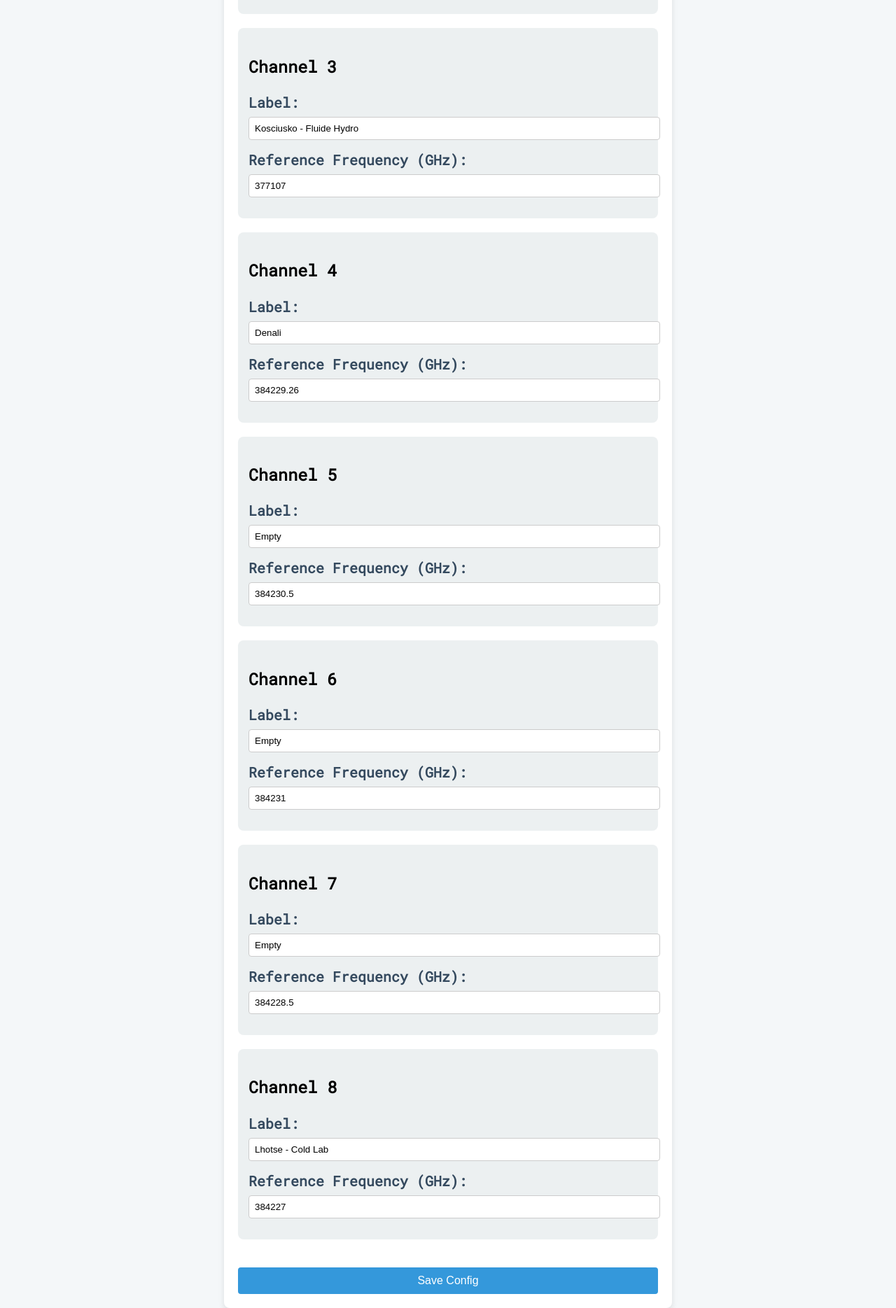
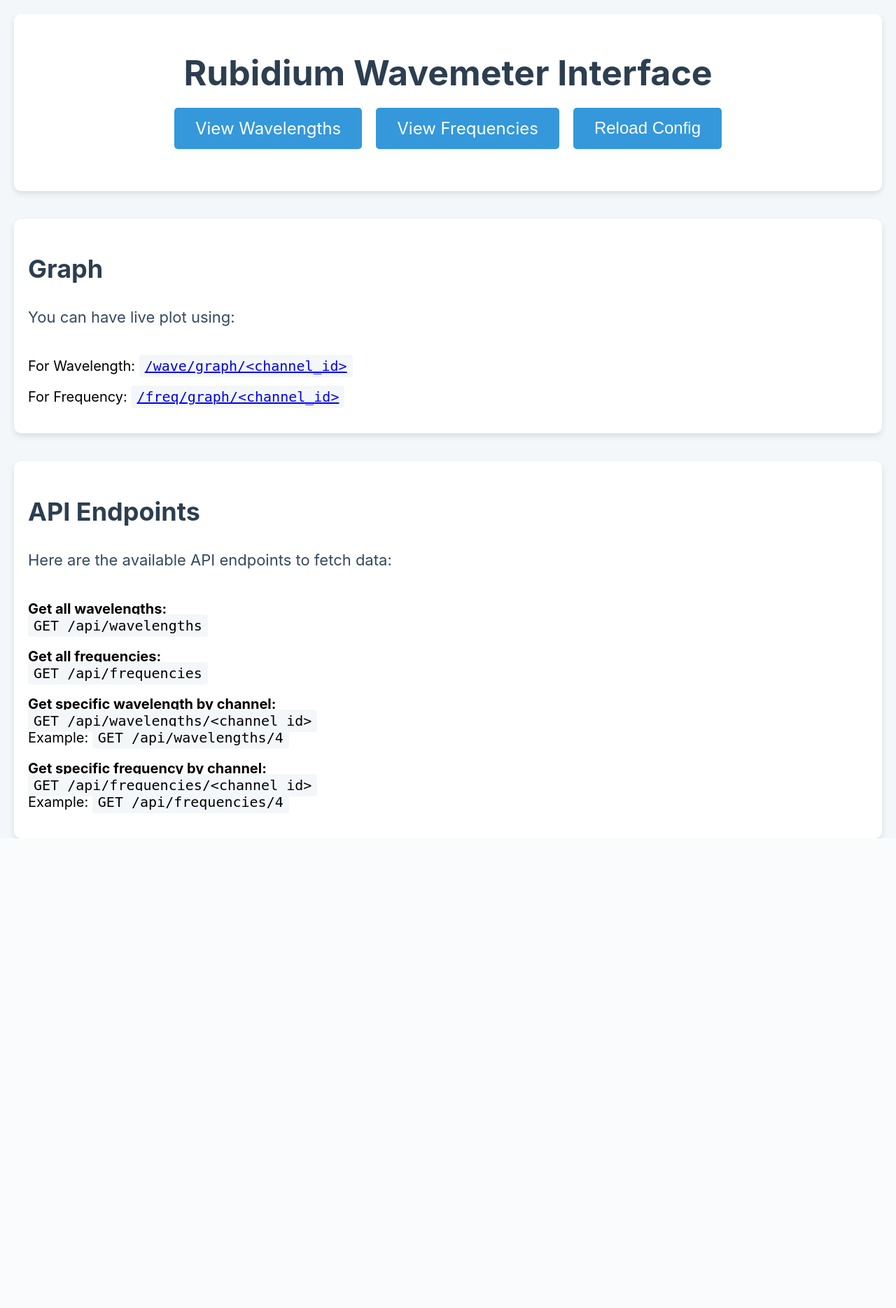
Before and after one commit to Quantum-Optics-LKB/LambdaMeterWeb, a Flask app: page / in a window 1280 px wide. Shown: the whole page at 70% size. After the commit the page ends 1198 px from the top, so only its background shows below. Run offline with Flask 2, Linux system fonts and the light colour scheme; parts of the project's set-up code (start-up, migrations or seed data) failed here and were passed over.

Commit message:
update edit_config.html and home.html

```diff
--- a/templates/home.html
+++ b/templates/home.html
@@ -3,158 +3,74 @@
 <head>
     <meta charset="UTF-8">
     <meta name="viewport" content="width=device-width, initial-scale=1.0">
-    <title>Edit Config</title>
-    <link href="https://fonts.googleapis.com/css?family=Roboto+Mono&display=swap" rel="stylesheet">
+    <title>Wavemeter API Home</title>
+    <link href="https://fonts.googleapis.com/css2?family=Roboto:wght@400;700&display=swap" rel="stylesheet">
     <link rel="stylesheet" href="/static/styles.css">
-    <style>
-        body {
-            font-family: 'Roboto Mono', monospace;
-            background-color: #f4f7f9;
-            margin: 0;
-            padding: 0;
-            display: flex;
-            justify-content: center;
-            align-items: center;
-            height: 100vh;
-        }
-
-        h1 {
-            color: #2c3e50;
-            text-align: center;
-            margin-bottom: 20px;
-        }
-
-        form {
-            background-color: white;
-            padding: 20px;
-            border-radius: 8px;
-            box-shadow: 0 4px 8px rgba(0, 0, 0, 0.1);
-            max-width: 600px;
-            width: 100%;
-        }
-
-        label {
-            display: block;
-            margin-bottom: 8px;
-            font-weight: bold;
-            color: #34495e;
-        }
-
-        input[type="number"],
-        input[type="text"] {
-            width: 100%;
-            padding: 8px;
-            margin-bottom: 15px;
-            border: 1px solid #ccc;
-            border-radius: 4px;
-        }
-
-        h2 {
-            color: #2c3e50;
-            margin-bottom: 10px;
-        }
-
-        .channel {
-            margin-bottom: 20px;
-            padding: 15px;
-            background-color: #ecf0f1;
-            border-radius: 8px;
-        }
-
-        button[type="submit"] {
-            background-color: #3498db;
-            color: white;
-            padding: 10px 20px;
-            border: none;
-            border-radius: 4px;
-            cursor: pointer;
-            font-size: 16px;
-            width: 100%;
-            margin-top: 20px;
-        }
-
-        button[type="submit"]:hover {
-            background-color: #2980b9;
-        }
-    </style>
 </head>
 <body>
-    <form id="config-form">
-        <h1>Edit Wavemeter Config</h1>
+    <div class="container_home">
+        <h1>Rubidium Wavemeter Interface</h1>
 
-        <label for="precision_wave">Precision for Wavelength:</label>
-        <input type="number" id="precision_wave" name="precision_wave" min="1" max="10" required>
+        <div class="buttons">
+            <a href="/wave" class="button">View Wavelengths</a>
+            <a href="/freq" class="button">View Frequencies</a>
+            <button class="button" id="reload-config-btn">Reload Config</button>
+        </div>
+    </div>
 
-        <label for="precision_freq">Precision for Frequency:</label>
-        <input type="number" id="precision_freq" name="precision_freq" min="1" max="10" required>
+    <div class="container_home">
+        <div class="api-section">
+        <h2>Graph</h2>
+        <p>You can have live plot using:</p>
+        <ul>
+            <li> For Wavelength:
+               <a href="/wave/graph/1"> <code>/wave/graph/&lt;channel_id&gt;</code> <br></a>
+            </li>
+            <li>
+                For Frequency:
+                <a href="/freq/graph/1"><code>/freq/graph/&lt;channel_id&gt;</code></a>
+            </ul>
+        </div>
+    </div>
 
-        <label for="port">Port:</label>
-        <input type="number" id="port" name="port" min="1" required>
-
-        <h2>Channels</h2>
-        <div id="channels-container"></div>
-
-        <button type="submit">Save Config</button>
-    </form>
-
-    <script src="/static/scripts/jquery-3.6.0.min.js"></script>
-    <script>
-        // Fetch the current config from the server
-        $.getJSON("/api/config", function(data) {
-            $('#precision_wave').val(data.precision_wave);
-            $('#precision_freq').val(data.precision_freq);
-            $('#port').val(data.port);
-
-            // Dynamically generate channel fields
-            data.channels.forEach(function(channel, index) {
-                $('#channels-container').append(`
-                    <div class="channel">
-                        <h3>Channel ${index + 1}</h3>
-                        <label for="label${index}">Label:</label>
-                        <input type="text" id="label${index}" name="label${index}" value="${channel.label || 'Channel ' + (index + 1)}">
-
-                        <label for="reference_frequency${index}">Reference Frequency (GHz):</label>
-                        <input type="number" step="0.01" id="reference_frequency${index}" name="reference_frequency${index}" value="${channel.reference_frequency || 0}">
-                    </div>
-                `);
-            });
+    <div class="container_home">
+        <div class="api-section">
+            <h2>API Endpoints</h2>
+            <p>Here are the available API endpoints to fetch data:</p>
+            <ul>
+                <li>
+                    <strong>Get all wavelengths:</strong> <br>
+                    <code>GET /api/wavelengths</code>
+                </li>
+                <li>
+                    <strong>Get all frequencies:</strong> <br>
+                    <code>GET /api/frequencies</code>
+                </li>
+                <li>
+                    <strong>Get specific wavelength by channel:</strong> <br>
+                    <code>GET /api/wavelengths/&lt;channel_id&gt;</code> <br>
+                    Example: <code>GET /api/wavelengths/4</code>
+                </li>
+                <li>
+                    <strong>Get specific frequency by channel:</strong> <br>
+                    <code>GET /api/frequencies/&lt;channel_id&gt;</code> <br>
+                    Example: <code>GET /api/frequencies/4</code>
+                </li>
+            </ul>
+        </div>
+    </div>
+</div>
+</body>
+<script src="/static/scripts/jquery-3.6.0.min.js"></script>
+<script>
+    // Function to reload the configuration
+    $('#reload-config-btn').on('click', function() {
+        $.post('/api/reload_config', function(response) {
+            alert(response.message);  // Show success message
+            location.reload();  // Reload the page to apply the new config
+        }).fail(function() {
+            alert('Failed to reload the config.');
         });
-
-        // Handle form submission to save the new config
-        $('#config-form').on('submit', function(e) {
-            e.preventDefault();
-            var newConfig = {
-                precision_wave: $('#precision_wave').val(),
-                precision_freq: $('#precision_freq').val(),
-                port: $('#port').val(),
-                channels: []
-            };
-
-            $('#channels-container .channel').each(function(index, element) {
-                var label = $(element).find('input[name="label' + index + '"]').val() || 'Channel ' + (index + 1); // Default label
-                var reference_frequency = $(element).find('input[name="reference_frequency' + index + '"]').val() || 0; // Default frequency
-
-                newConfig.channels.push({
-                    i: index,
-                    label: label,
-                    reference_frequency: parseFloat(reference_frequency)
-                });
-            });
-
-            // Send the new config to the server
-            $.ajax({
-                url: '/api/config',
-                type: 'POST',
-                contentType: 'application/json',
-                data: JSON.stringify(newConfig),
-                success: function(response) {
-                    alert('Config updated successfully!');
-                },
-                error: function(error) {
-                    alert('Failed to update config.');
-                }
-            });
-        });
-    </script>
-</body>
+    });
+</script>
 </html>
```
Also changed, not shown: templates/edit_config.html (+73 -1 lines).
